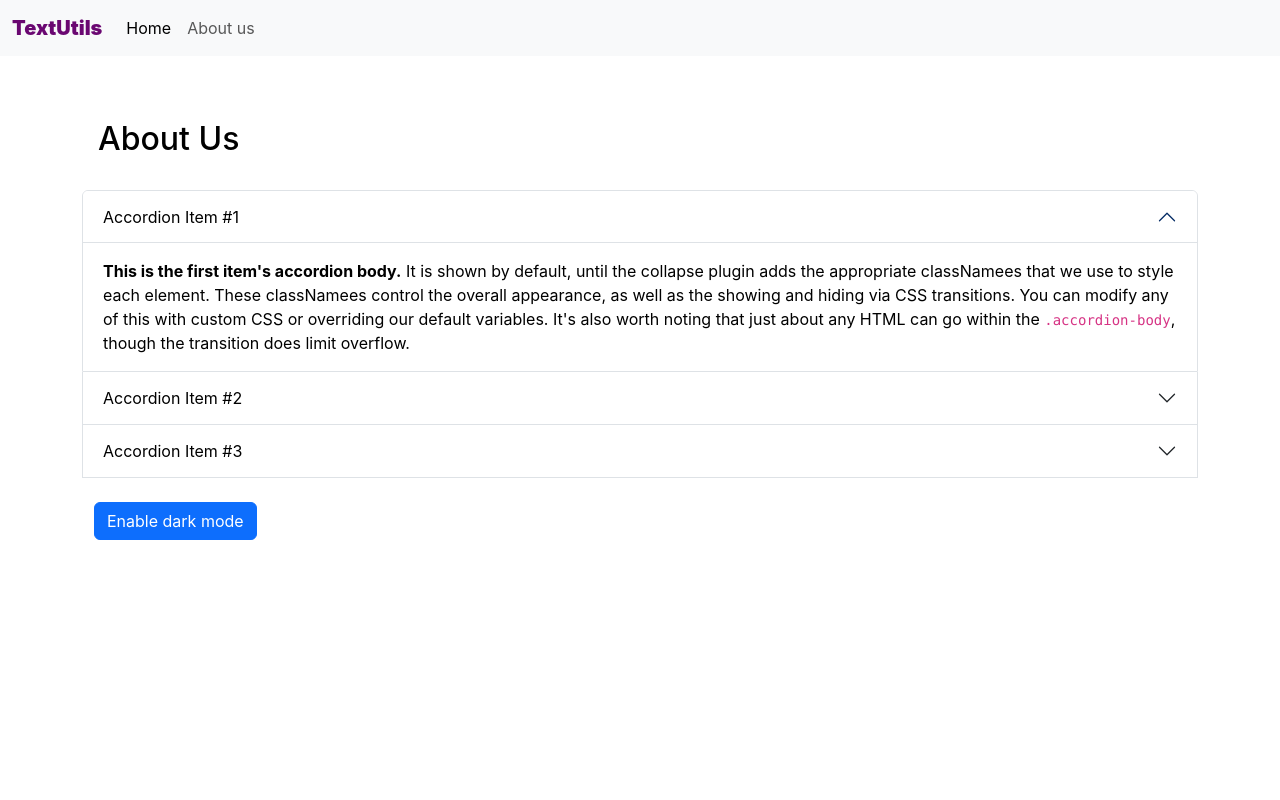
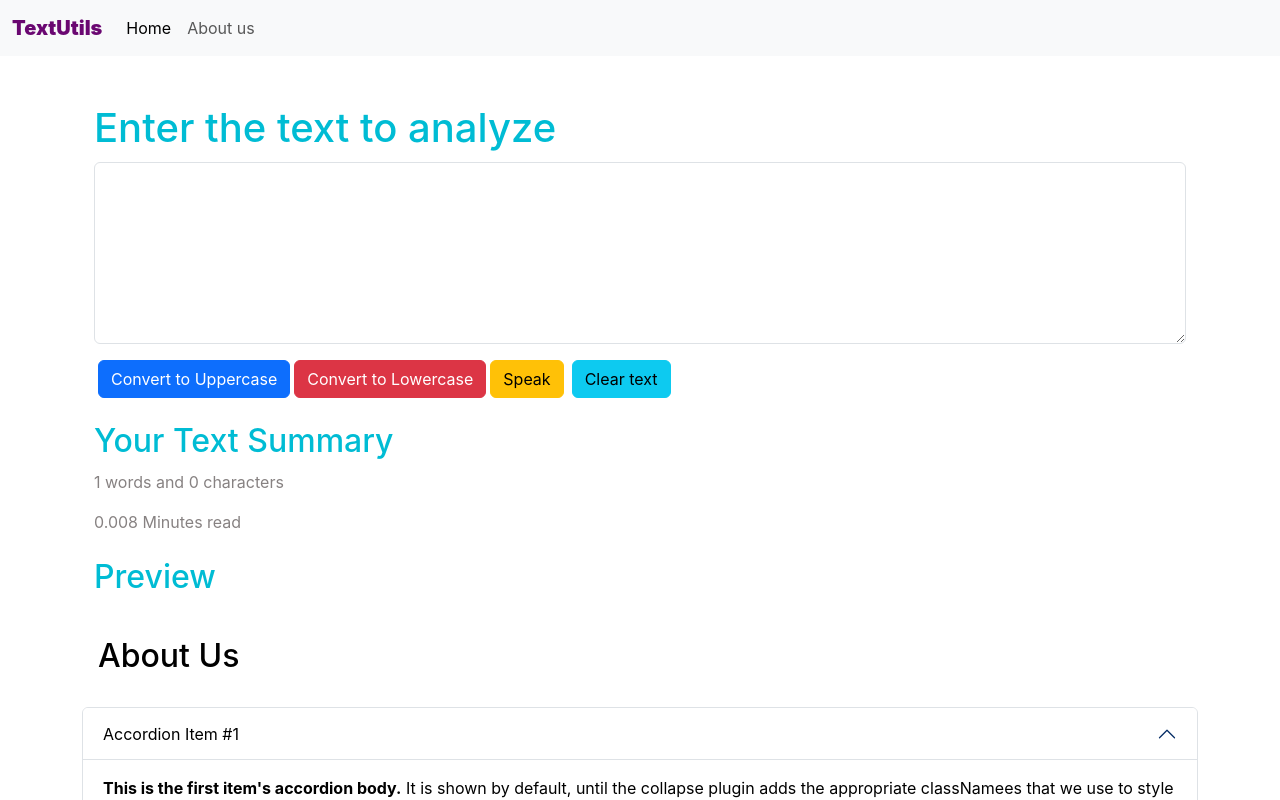
Before and after one commit to LostBoy143/react-cwh, a React (Create React App) app: page / in a window 1280 px wide. Shown: the top 800 px of the page. Built offline with nearby package versions, Linux system fonts and the light colour scheme.

Commit message:
this is the final showdown

```diff
--- a/src/App.js
+++ b/src/App.js
@@ -2,7 +2,7 @@ import "./App.css";
 import About from "./Components/About";
 import Navbar from "./Components/Navbar";
 
-// import TextForm from "./Components/TextForm";
+import TextForm from "./Components/TextForm";
 
 function App() {
   return (
@@ -12,7 +12,7 @@ function App() {
         about="About us"
       />
       <div className="container my-3 mt-5">
-        {/* <TextForm heading="Enter the text to analyze" /> */}
+        <TextForm heading="Enter the text to analyze" />
         <About />
       </div>
     </>
```
